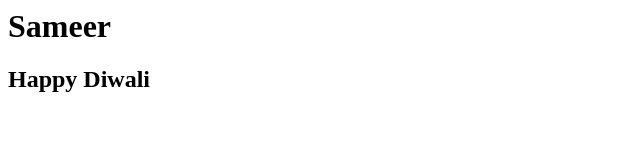
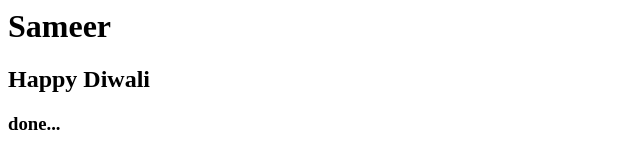
Before and after one commit to sameerparab35/youtubegit, a plain HTML site: page index.html in a window 1280 px wide. Shown: the full height of the page, 0-640 px from the left. Drawn offline with Linux system fonts and the light colour scheme.

Commit message:
change in server

```diff
--- a/index.html
+++ b/index.html
@@ -2,5 +2,6 @@
 <body>
 	<h1>Sameer</chinmay>
 	<h2>Happy Diwali</h2>
+	<h3>done...</done>
 </body>
 </html>
```
